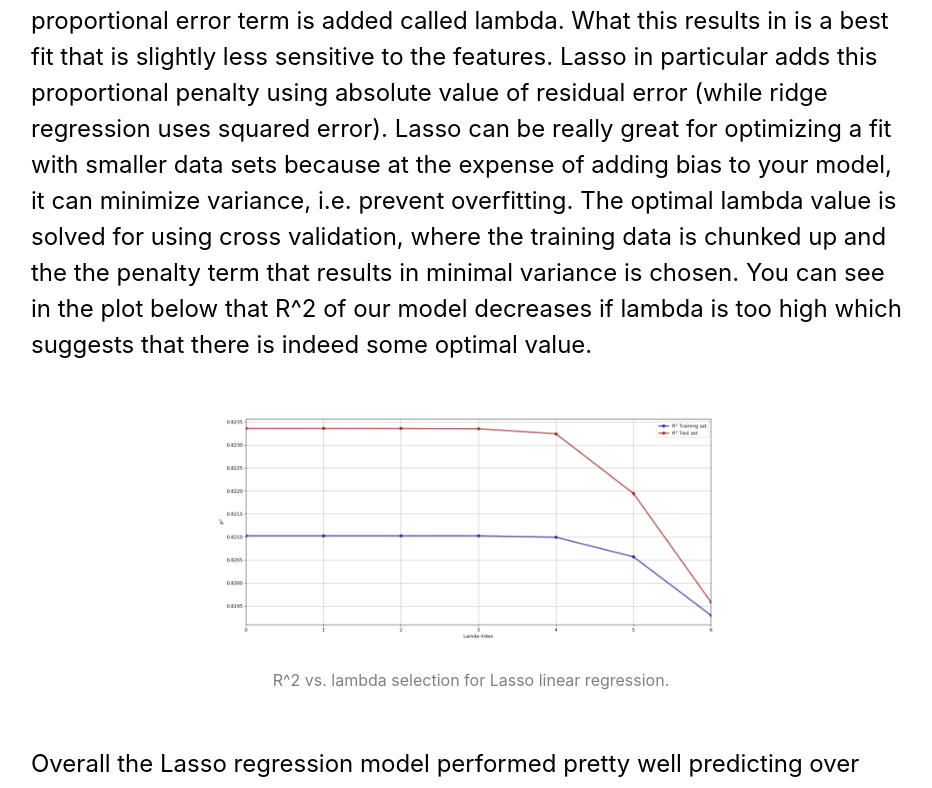
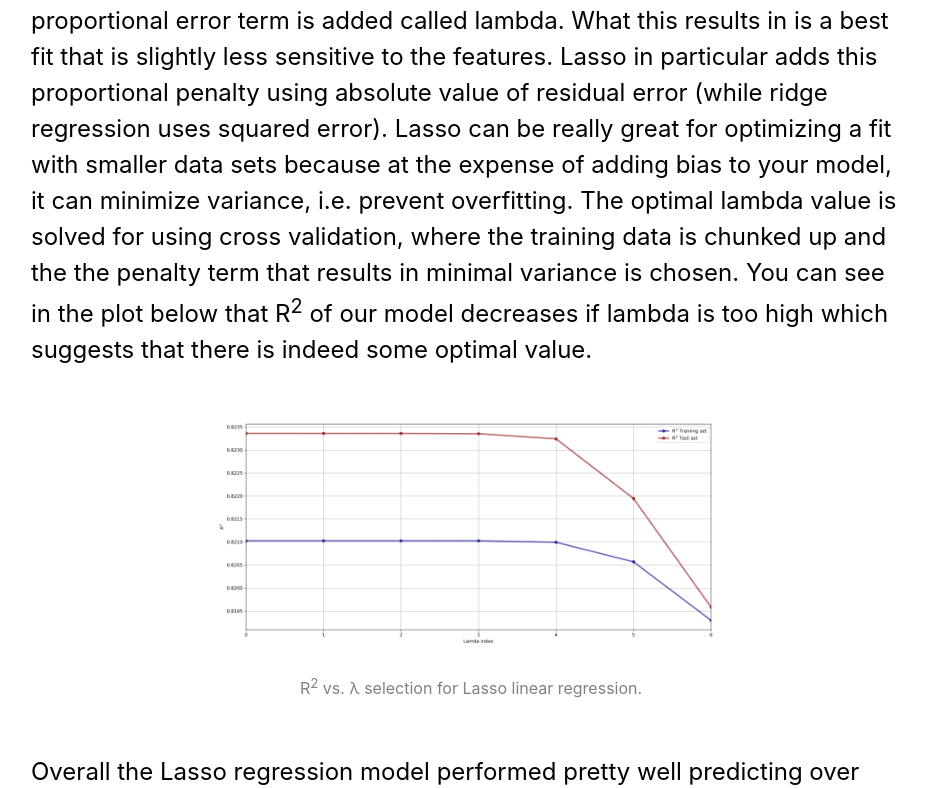
Before and after one commit to alexarsenault/portfolio, a Next.js app: page /ml-ds-housing in a window 1280 px wide. Shown: the part 3690-4478 px from the top of the page, without its empty margins (169-1101 px from the left). Built offline with nearby package versions, Linux system fonts and the light colour scheme.

Commit message:
Added superscript to housing post text.

```diff
--- a/pages/ml-ds-housing.js
+++ b/pages/ml-ds-housing.js
@@ -88,12 +88,12 @@ export default function Home() {
       squared error).  Lasso can be really great for optimizing a fit with smaller data sets because at the expense of adding bias
       to your model, it can minimize variance, i.e. prevent overfitting.  The optimal lambda value is solved for using cross validation,
       where the training data is chunked up and the the penalty term that results in minimal variance is chosen.
-      You can see in the plot below that R^2 of our model decreases if lambda is too high which suggests that
+      You can see in the plot below that R<sup>2</sup> of our model decreases if lambda is too high which suggests that
       there is indeed some optimal value.
     </p>
 
     <img src='ml_ds_housing/lambda_lasso_effect.png' className={styles.image} />
-      <span className={styles.caption}>R^2 vs. lambda selection for Lasso linear regression.</span>
+      <span className={styles.caption}>R<sup>2</sup> vs. &#955; selection for Lasso linear regression.</span>
 
 
     <p className={styles.description}>
```
